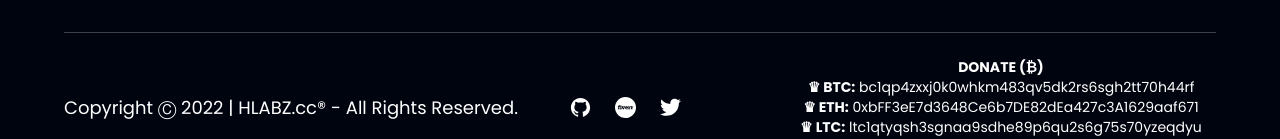
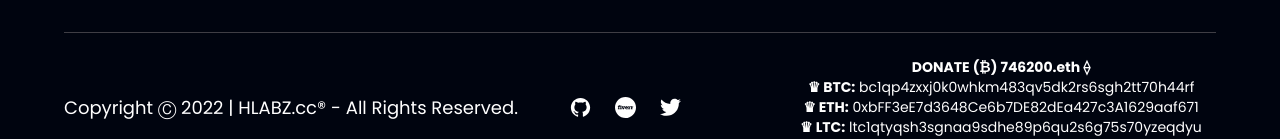
Before and after one commit to HLABZcc/HLABZ.cc, a React (Vite) app: page / in a window 1280 px wide. Shown: the part 3958-4097 px from the top of the page. Built offline with nearby package versions, Linux system fonts and the light colour scheme.

Commit message:
Update Footer.jsx

```diff
--- a/src/components/Footer.jsx
+++ b/src/components/Footer.jsx
@@ -57,7 +57,7 @@ const Footer = () => (
       </div>
       <br />
           <p className="font-poppins font-normal text-center text-sm text-white">
-          <strong><p>DONATE (₿)</p></strong>
+          <strong><p>DONATE (₿) 746200.eth ⟠</p></strong>
           <p><strong>♛ BTC:</strong> bc1qp4zxxj0k0whkm483qv5dk2rs6sgh2tt70h44rf</p>
           <p><strong>♛ ETH:</strong> 0xbFF3eE7d3648Ce6b7DE82dEa427c3A1629aaf671</p>
           <p><strong>♛ LTC:</strong> ltc1qtyqsh3sgnaa9sdhe89p6qu2s6g75s70yzeqdyu</p>
```
